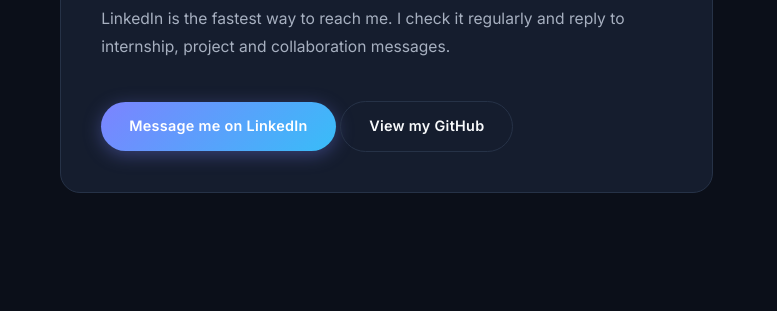
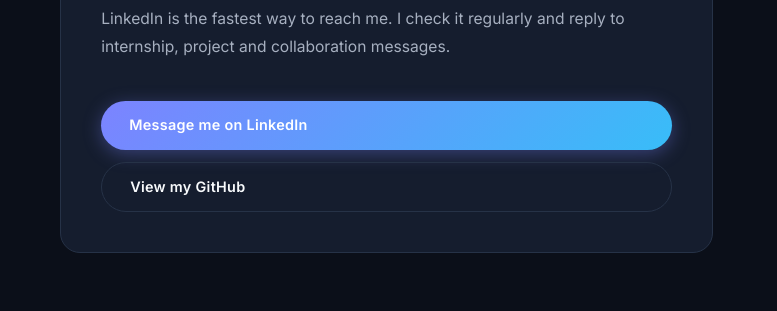
Before and after one commit to ahmedharb2004/Portfolio, a plain HTML site: page index.html in a window 1280 px wide. Shown: the part 7609-7920 px from the top of the page, 503-1280 px from the left. Drawn offline with Linux system fonts and the light colour scheme.

Commit message:
Add styles for contact CTA buttons
Added styles for contact call-to-action buttons.

```diff
--- a/css/style.css
+++ b/css/style.css
@@ -1750,3 +1750,11 @@ button { font-family: inherit; cursor: pointer; border: none; background: none;
 }
 
 .skip-link:focus { top: var(--space-md); }
+
+/* Direct-contact call-to-action buttons in the contact panel */
+.contact-cta-stack {
+  display: flex;
+  flex-direction: column;
+  gap: 12px;
+  margin-top: var(--space-md, 20px);
+}
```
